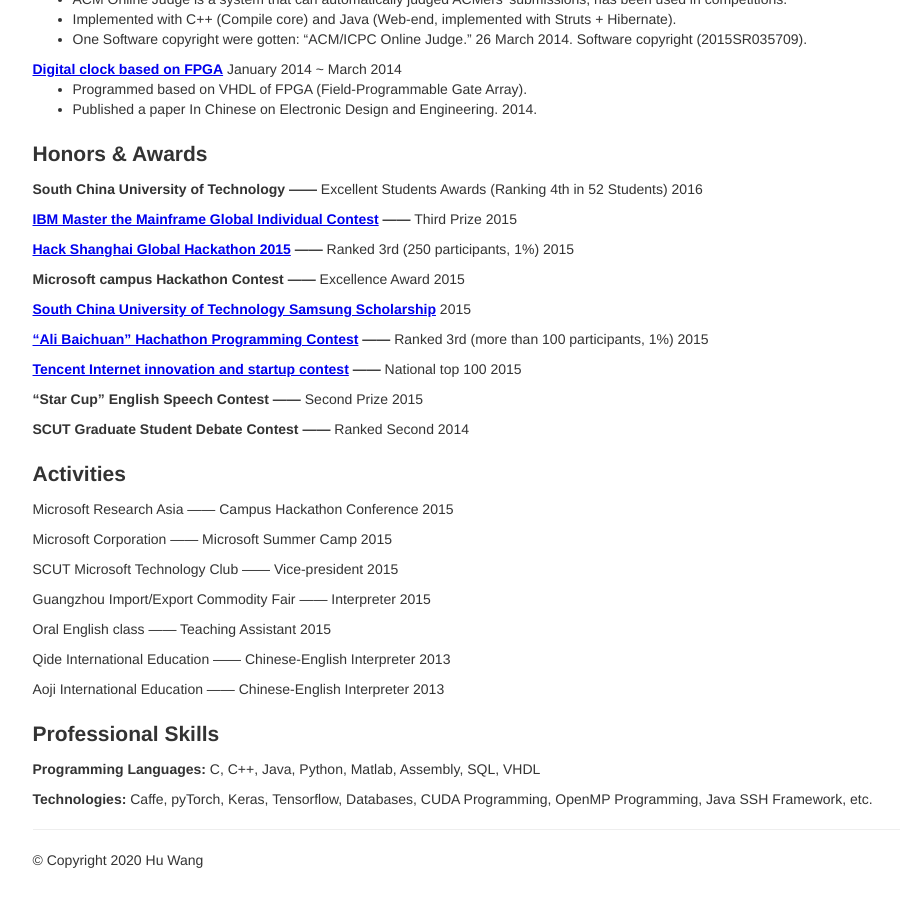
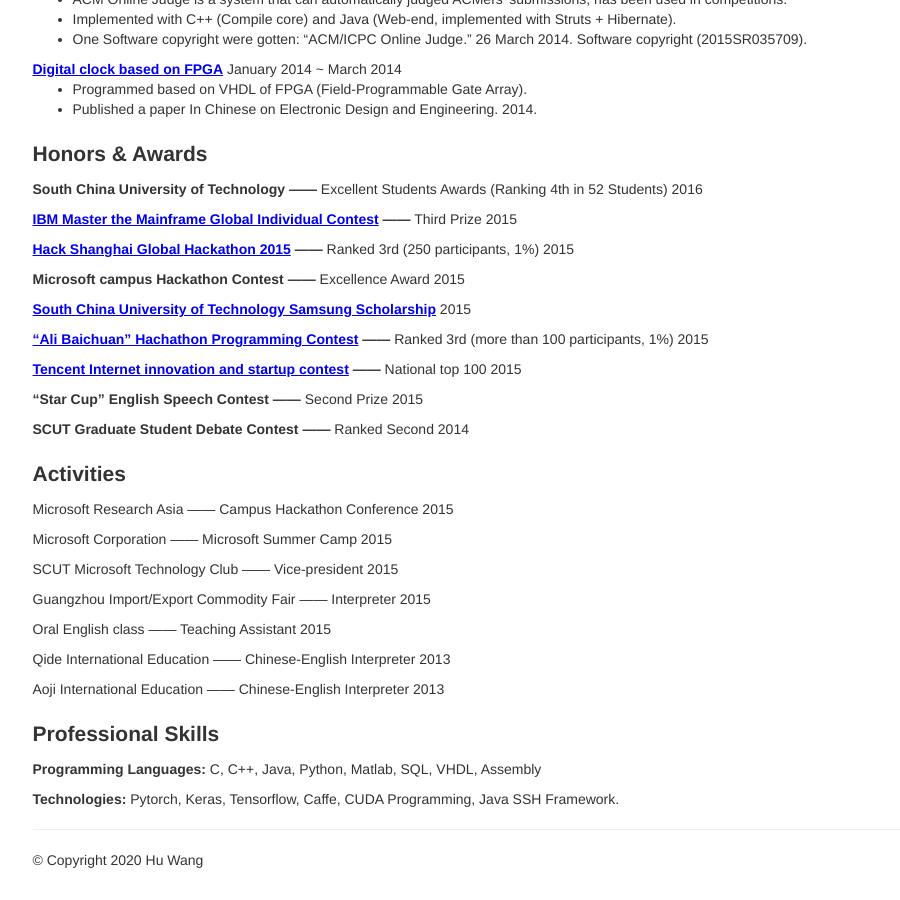
Before and after one commit to billhhh/whblog-omega, a Jekyll site: the page res/index.html, which Jekyll copies as it is, in a window 1280 px wide and 900 px high, scrolled down 3261 px. Shown: the whole window, without its empty margins (120-1020 px from the left). Built offline with Jekyll 4.4.1, drawn with Linux system fonts in a browser that asks for light colours.

Commit message:
Update index.html

```diff
--- a/res/index.html
+++ b/res/index.html
@@ -523,11 +523,11 @@
       <h2>Professional Skills</h2>
       <p>
         <strong>Programming Languages:</strong>
-        <span>C, C++, Java, Python, Matlab, Assembly, SQL, VHDL</span>
+        <span>C, C++, Java, Python, Matlab, SQL, VHDL, Assembly</span>
       </p>
       <p>
         <strong>Technologies:</strong>
-        <span>Caffe, pyTorch, Keras, Tensorflow, Databases, CUDA Programming, OpenMP Programming, Java SSH Framework, etc.</span>
+        <span>Pytorch, Keras, Tensorflow, Caffe, CUDA Programming, Java SSH Framework.</span>
       </p>
 
 
```
